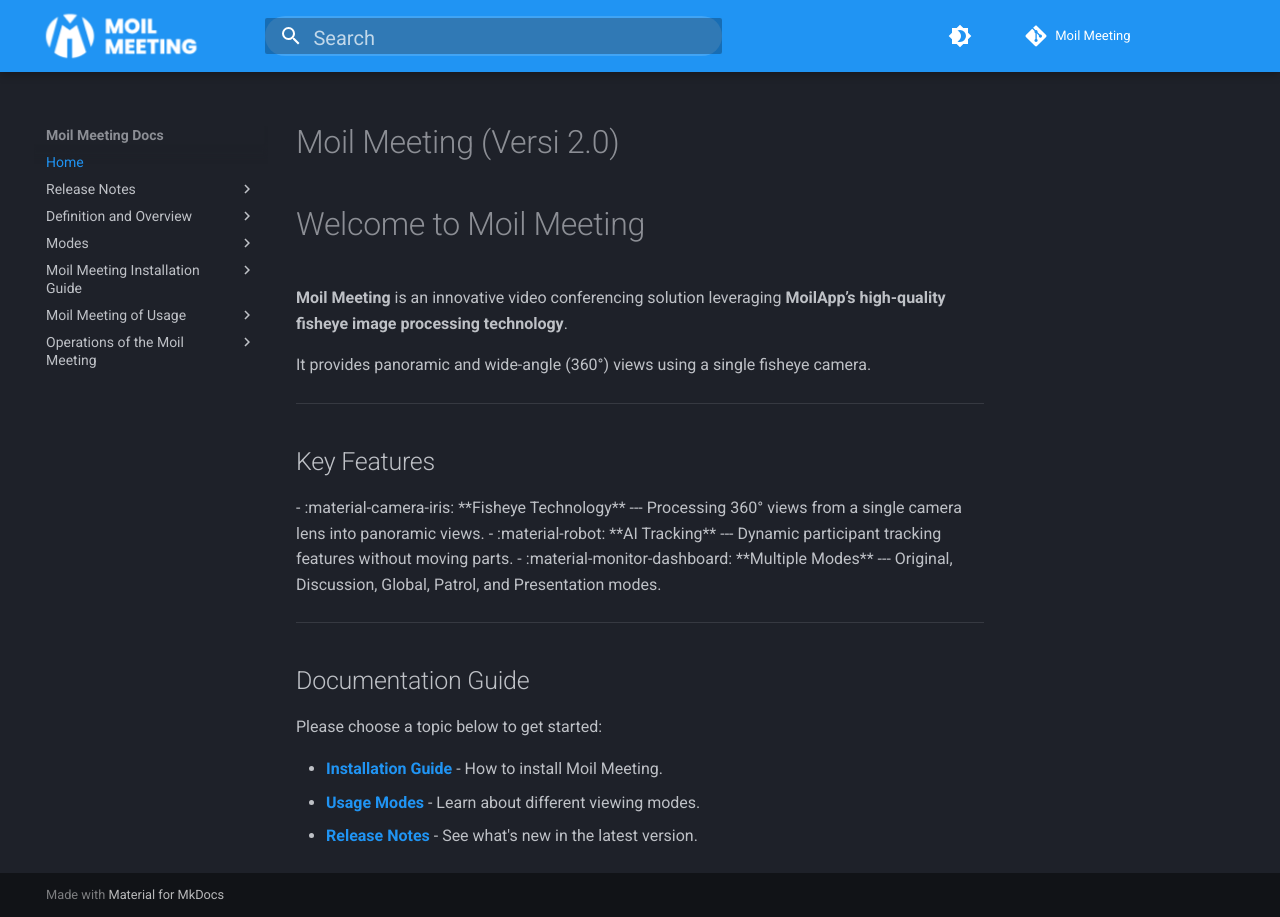
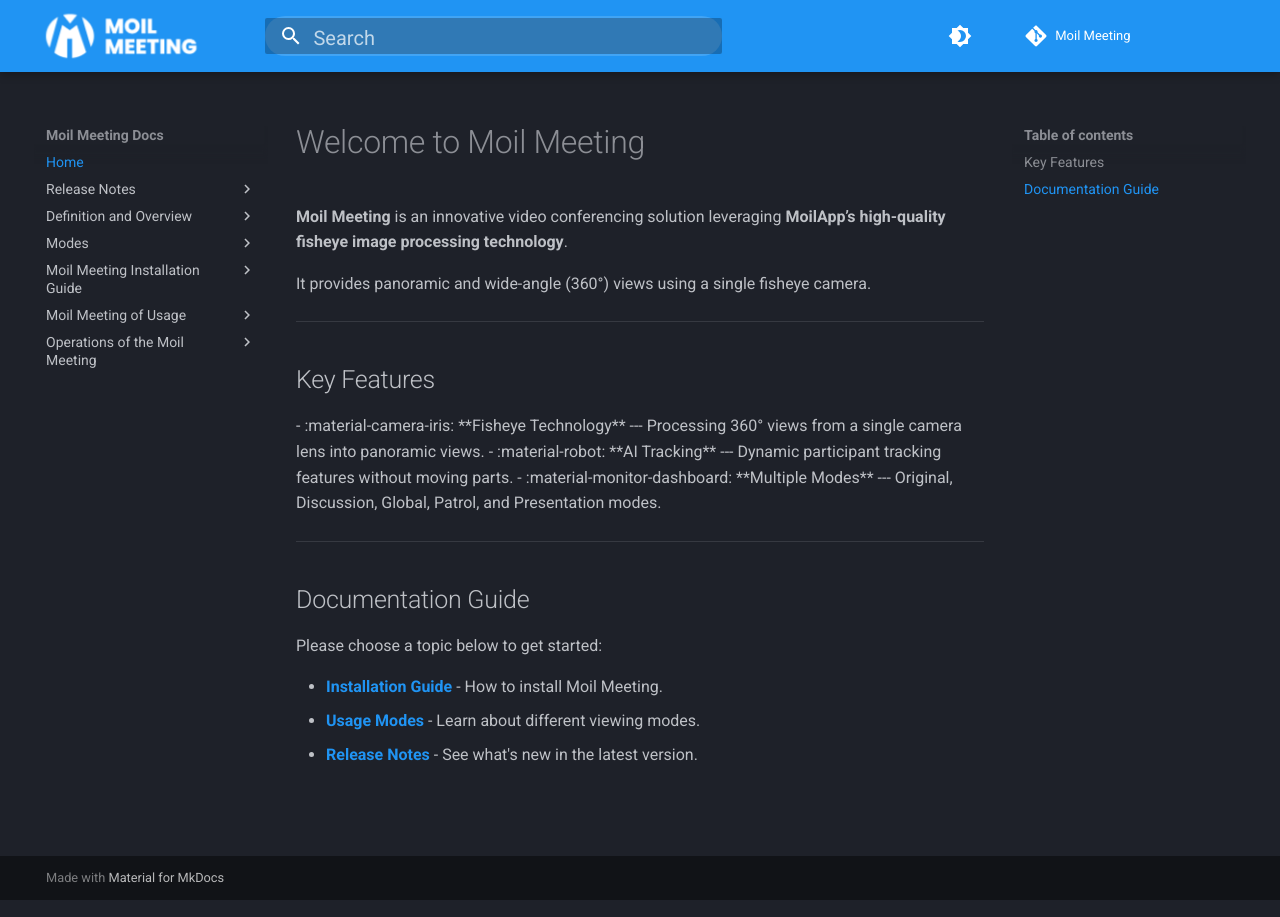
Before and after one commit to belajarsiko-bit/moil-meeting-docs, an MkDocs documentation site: the page built from docs/index.md, in a window 1280 px wide. Built offline with MkDocs 1.6.1 and Material for MkDocs 9.7.7, drawn with Linux system fonts in a browser that asks for light colours; comment, search, counter and statistics services are not loaded; the version menu is left out.

Commit message:
versi 1.0

```diff
--- a/docs/index.md
+++ b/docs/index.md
@@ -1,6 +1,3 @@
-# Moil Meeting (Versi 2.0)
-
-
 # Welcome to Moil Meeting
 
 **Moil Meeting** is an innovative video conferencing solution leveraging **MoilApp’s high-quality fisheye image processing technology**.
```
Also changed, not shown: site/stylesheets/extra.css.
